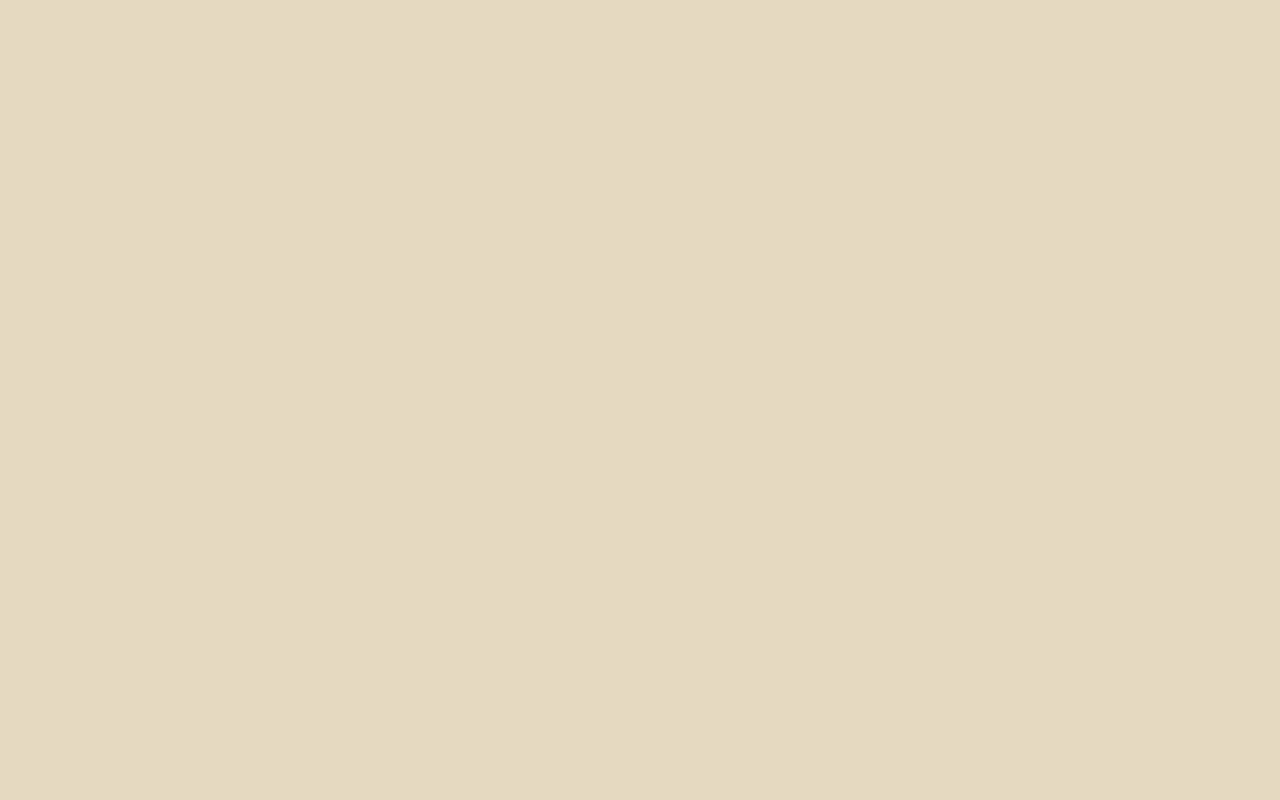
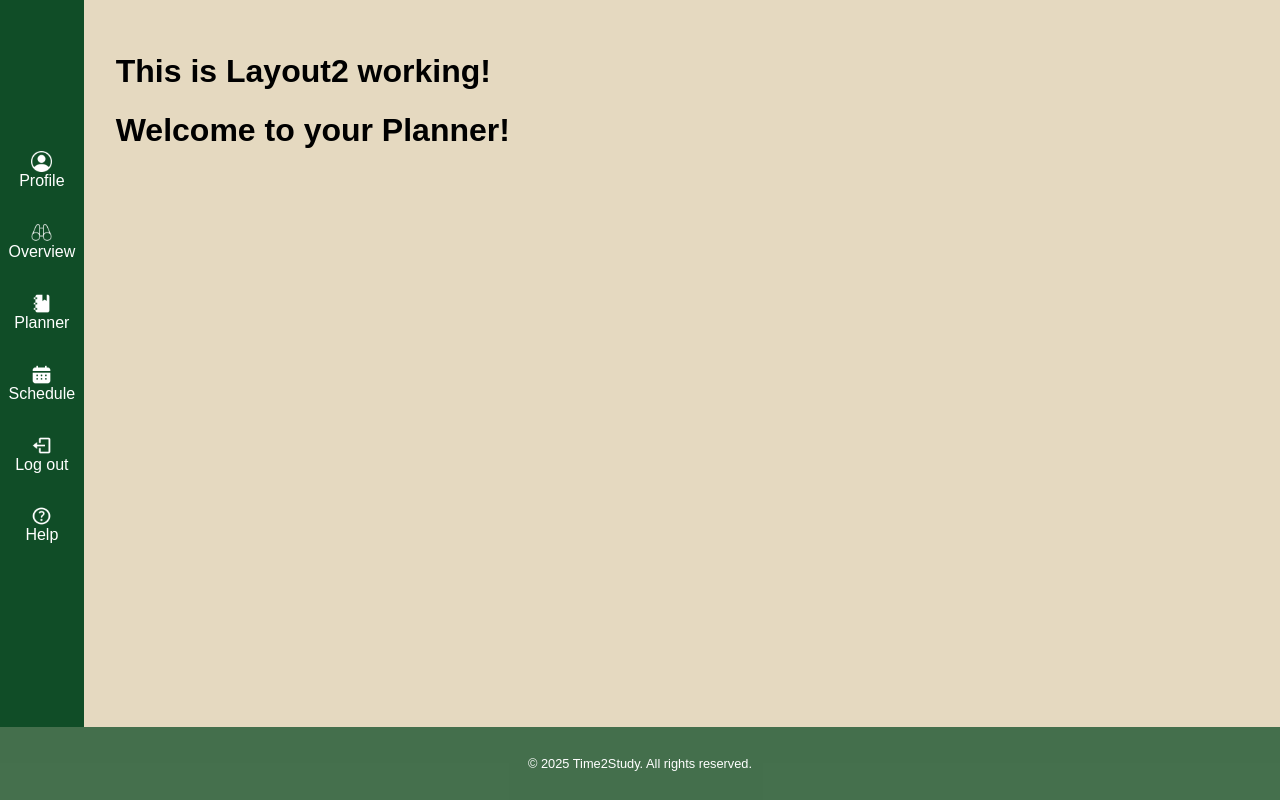
Before and after one commit to NgocHong0001/TimeToStudy_Project, a React (Vite) app in the folder TimeToStudy/frontend/: page /planner in a window 1280 px wide. Before the commit this address had no page. Built offline with nearby package versions, Linux system fonts and the light colour scheme; a web font is replaced by a local one.

Commit message:
All routes in Dasboard works except for Log out & help

```diff
--- a/TimeToStudy/frontend/src/App.jsx
+++ b/TimeToStudy/frontend/src/App.jsx
@@ -10,6 +10,8 @@ import Register from './pages/register';
 import Layout2 from './Layout2';
 import Dashboard from './pages/Dashboard';
 import Profile from './pages/Profile';
+import Planner from './pages/Planner';
+import Schedule from './pages/Schedule';
 
 
 export default function App() {
@@ -27,6 +29,8 @@ export default function App() {
       <Route element={<Layout2 />}>
         <Route path="/dashboard" element={<Dashboard />} />
         <Route path="/profile" element={<Profile />} />
+        <Route path="/planner" element={<Planner />} />
+        <Route path="/schedule" element={<Schedule />} />
       </Route>
     </Routes>
   )
--- a/TimeToStudy/frontend/src/Layout2.jsx
+++ b/TimeToStudy/frontend/src/Layout2.jsx
@@ -14,9 +14,9 @@ export default function Layout2() {
 
           <li><Link to="/dashboard" className="sidebar-link"><img src="src/assets/overview.png" alt="Overview" className="nav-icon" /><span>Overview</span></Link></li>
 
-          <li><Link to="/dashboard" className="sidebar-link"><img src="src/assets/planner.png" alt="Planner" className="nav-icon" /><span>Planner</span></Link></li>
+          <li><Link to="/planner" className="sidebar-link"><img src="src/assets/planner.png" alt="Planner" className="nav-icon" /><span>Planner</span></Link></li>
 
-          <li><Link to="/dashboard" className="sidebar-link"><img src="src/assets/schedule.png" alt="Scedule" className="nav-icon" /><span>Schedule</span></Link></li>
+          <li><Link to="/schedule" className="sidebar-link"><img src="src/assets/schedule.png" alt="Scedule" className="nav-icon" /><span>Schedule</span></Link></li>
 
           <li><Link to="/dashboard" className="sidebar-link"><img src="src/assets/bx_log-out.png" alt="Log-out" className="nav-icon" /><span>Log out</span></Link></li>
 
--- /dev/null
+++ b/TimeToStudy/frontend/src/pages/Planner.jsx
@@ -0,0 +1,7 @@
+export default function Planner() {
+  return (
+    <div>
+      <h1>Welcome to your Planner!</h1>
+    </div>
+  );
+}
--- /dev/null
+++ b/TimeToStudy/frontend/src/pages/Schedule.jsx
@@ -0,0 +1,7 @@
+export default function Schedule() {
+  return (
+    <div>
+      <h1>Welcome to your Schedule!</h1>
+    </div>
+  );
+}
```
